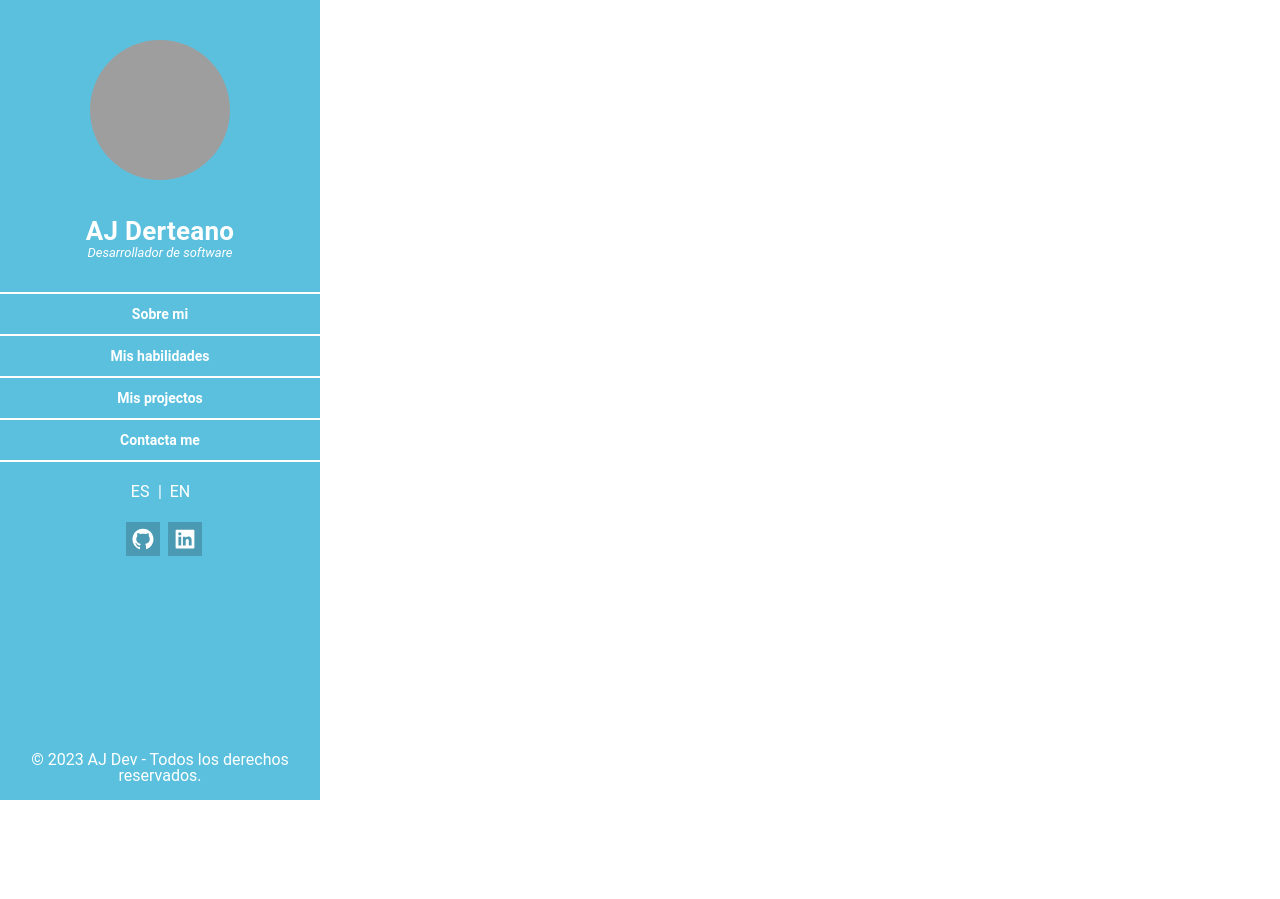
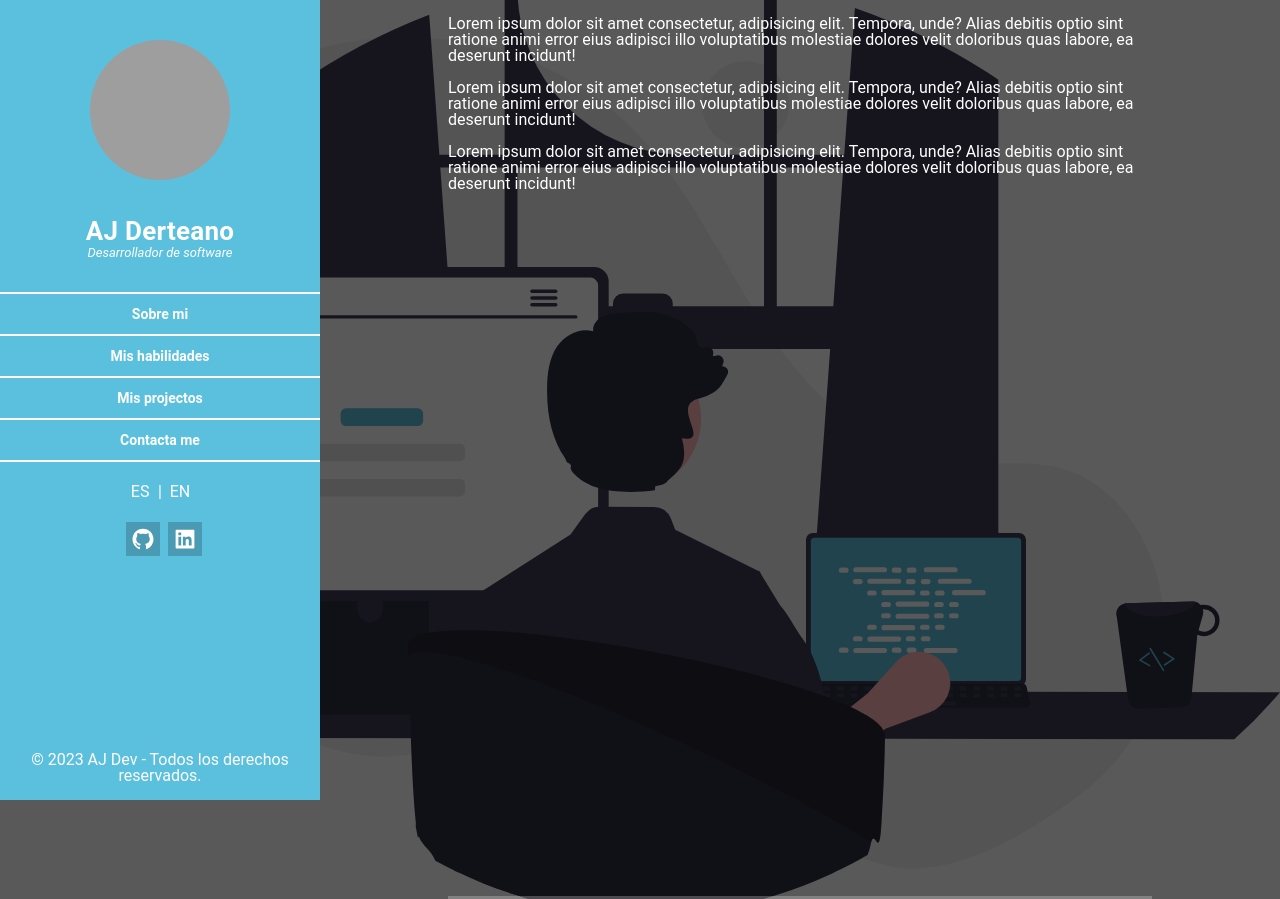
Before and after one commit to AJ-Derteano/aj-derteano.github.io, a React (Vite) app: page / in a window 1280 px wide. Before the commit the page ends 800 px from the top, so only its background shows below. Built offline with nearby package versions, Linux system fonts and the light colour scheme; grey boxes are pictures that could not be loaded.

Commit message:
Add background cover and section

```diff
--- a/src/App.jsx
+++ b/src/App.jsx
@@ -1,10 +1,20 @@
 import 'normalize.css';
+import BackgroundCover from './components/BackgroundCover/BackgroundCover';
+import Main from './components/Main/Main';
+import Section from './components/Section/Section';
 import Sidebar from './components/Sidebar/Sidebar';
 
 const App = () => {
   return (
     <>
-      <Sidebar />
+      <BackgroundCover>
+        <Sidebar />
+        <Main>
+          <Section />
+          <Section />
+          <Section />
+        </Main>
+      </BackgroundCover>
     </>
   );
 };
--- /dev/null
+++ b/src/components/BackgroundCover/BackgroundCover.js
@@ -0,0 +1,27 @@
+import styled from 'styled-components';
+
+const BackgroundCoverStyle = styled.div`
+  width: 100%;
+  max-width: 100vw;
+  position: absolute;
+  top: 0;
+  left: 0;
+  background: url('./src/assets/backgroun.svg') no-repeat center center fixed;
+  background-size: cover;
+  z-index: -99;
+
+  &:after {
+    content: '';
+    width: 100%;
+    max-width: 100vw;
+    height: 100%;
+    position: absolute;
+    display: inline-block;
+    top: 0;
+    left: 0;
+    background-color: rgba( 0, 0, 0, .65);
+    z-index: -50;
+  }
+`;
+
+export default BackgroundCoverStyle;
--- /dev/null
+++ b/src/components/BackgroundCover/BackgroundCover.jsx
@@ -0,0 +1,7 @@
+import BackgroundCoverStyle from './BackgroundCover';
+
+const BackgroundCover = () => {
+  return <BackgroundCoverStyle />;
+};
+
+export default BackgroundCover;
--- /dev/null
+++ b/src/components/Main/Main.jsx
@@ -0,0 +1,7 @@
+import MainStyle from './MainStyle';
+
+const Main = ({ children }) => {
+  return <MainStyle>{children}</MainStyle>;
+};
+
+export default Main;
--- /dev/null
+++ b/src/components/Main/MainStyle.js
@@ -0,0 +1,14 @@
+import styled from 'styled-components';
+
+const MainStyle = styled.div`
+  color: #fff;
+  width: 55%;
+  right: 10%;
+  left: 35%;
+  position: relative;
+  min-height: 100vh;
+  padding-bottom: 80px;
+  border-bottom: 3px solid rgba(250, 250, 250, 0.25)
+`;
+
+export default MainStyle;
--- /dev/null
+++ b/src/components/Section/Section.jsx
@@ -0,0 +1,16 @@
+import SectionStyle from './SectionStyle';
+
+const Section = () => {
+  return (
+    <SectionStyle>
+      <p>
+        Lorem ipsum dolor sit amet consectetur, adipisicing elit. Tempora, unde?
+        Alias debitis optio sint ratione animi error eius adipisci illo
+        voluptatibus molestiae dolores velit doloribus quas labore, ea deserunt
+        incidunt!
+      </p>
+    </SectionStyle>
+  );
+};
+
+export default Section;
--- /dev/null
+++ b/src/components/Section/SectionStyle.js
@@ -0,0 +1,8 @@
+import styled from 'styled-components';
+
+const SectionStyle = styled.section`
+  width: 100%;
+  right: 0%;
+`;
+
+export default SectionStyle;
--- a/src/index.css
+++ b/src/index.css
@@ -1,6 +1,6 @@
 body {
   line-height: 1;
-  font-family: "Roboto", sans-serif !important;
+  font-family: 'Roboto', sans-serif !important;
 }
 
 a {
```
Also changed, not shown: src/assets/backgroun.svg (added).
